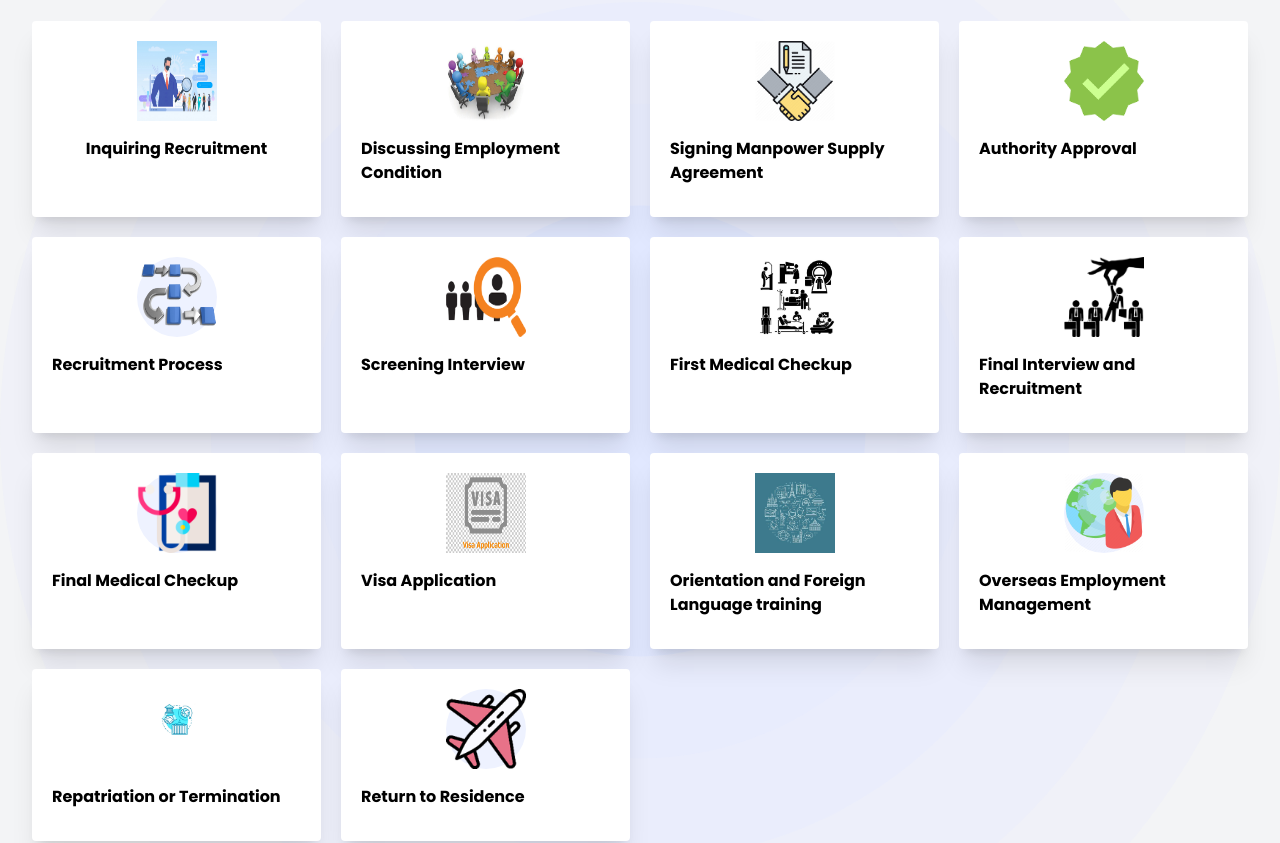
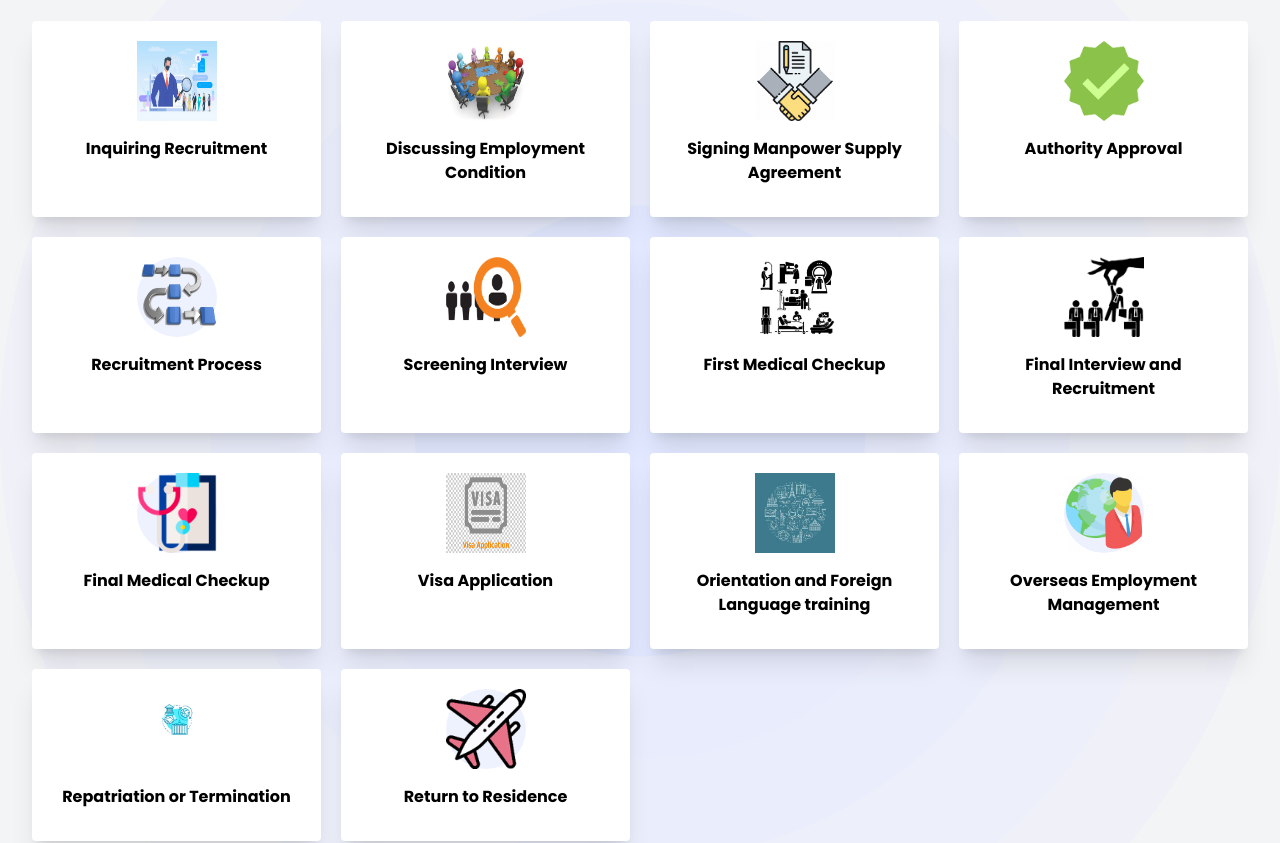
Before and after one commit to AnikHaque/JPN-Group, a React (Create React App) app: page /recruitment/proccess in a window 1280 px wide. Shown: the part 440-1283 px from the top of the page. Built offline with nearby package versions, Linux system fonts and the light colour scheme.

Commit message:
recruitment section updated

```diff
--- a/src/components/recruitment/HowRecruit.jsx
+++ b/src/components/recruitment/HowRecruit.jsx
@@ -67,7 +67,7 @@ const HowRecruit = () => {
             <div className="flex flex-col justify-between overflow-hidden text-left transition-shadow duration-200 bg-white rounded shadow-xl group hover:shadow-2xl">
               <div className="p-5">
                 <div className="flex items-center justify-center w-20 h-20 mx-auto mb-4 rounded-full bg-indigo-50">
-                  <img src={headhunting} className=""></img>
+                  <img src={headhunting} className="" alt=""></img>
                 </div>
                 <p className="mb-2 font-bold text-center">
                   Inquiring Recruitment
@@ -78,9 +78,9 @@ const HowRecruit = () => {
             <div className="flex flex-col justify-between overflow-hidden text-left transition-shadow duration-200 bg-white rounded shadow-xl group hover:shadow-2xl">
               <div className="p-5">
                 <div className="flex items-center justify-center w-20 h-20 mx-auto mb-4 rounded-full bg-indigo-50">
-                  <img src={discussion} className=""></img>
+                  <img src={discussion} className="" alt=""></img>
                 </div>
-                <p className="mb-2 font-bold">
+                <p className="mb-2 font-bold text-center">
                   Discussing Employment Condition
                 </p>
               </div>
@@ -89,9 +89,9 @@ const HowRecruit = () => {
             <div className="flex flex-col justify-between overflow-hidden text-left transition-shadow duration-200 bg-white rounded shadow-xl group hover:shadow-2xl">
               <div className="p-5">
                 <div className="flex items-center justify-center w-20 h-20 mx-auto mb-4 rounded-full bg-indigo-50">
-                  <img src={aggrement} className=""></img>
+                  <img src={aggrement} className="" alt=""></img>
                 </div>
-                <p className="mb-2 font-bold">
+                <p className="mb-2 font-bold text-center">
                   Signing Manpower Supply Agreement
                 </p>
               </div>
@@ -100,45 +100,51 @@ const HowRecruit = () => {
             <div className="flex flex-col justify-between overflow-hidden text-left transition-shadow duration-200 bg-white rounded shadow-xl group hover:shadow-2xl">
               <div className="p-5">
                 <div className="flex items-center justify-center w-20 h-20 mx-auto mb-4 rounded-full bg-indigo-50">
-                  <img src={approval} className=""></img>
+                  <img src={approval} className="" alt=""></img>
                 </div>
-                <p className="mb-2 font-bold">Authority Approval</p>
+                <p className="mb-2 font-bold text-center">Authority Approval</p>
               </div>
               <div className="w-full h-1 ml-auto duration-300 origin-left transform scale-x-0 bg-deep-purple-accent-400 group-hover:scale-x-100" />
             </div>
             <div className="flex flex-col justify-between overflow-hidden text-left transition-shadow duration-200 bg-white rounded shadow-xl group hover:shadow-2xl">
               <div className="p-5">
                 <div className="flex items-center justify-center w-20 h-20 mx-auto mb-4 rounded-full bg-indigo-50">
-                  <img src={recruitmentProccess} className=""></img>
+                  <img src={recruitmentProccess} className="" alt=""></img>
                 </div>
-                <p className="mb-2 font-bold">Recruitment Process</p>
+                <p className="mb-2 font-bold text-center">
+                  Recruitment Process
+                </p>
               </div>
               <div className="w-full h-1 ml-auto duration-300 origin-left transform scale-x-0 bg-deep-purple-accent-400 group-hover:scale-x-100" />
             </div>
             <div className="flex flex-col justify-between overflow-hidden text-left transition-shadow duration-200 bg-white rounded shadow-xl group hover:shadow-2xl">
               <div className="p-5">
                 <div className="flex items-center justify-center w-20 h-20 mx-auto mb-4 rounded-full bg-indigo-50">
-                  <img src={screening} className=""></img>
+                  <img src={screening} className="" alt=""></img>
                 </div>
-                <p className="mb-2 font-bold">Screening Interview</p>
+                <p className="mb-2 font-bold text-center">
+                  Screening Interview
+                </p>
               </div>
               <div className="w-full h-1 ml-auto duration-300 origin-left transform scale-x-0 bg-deep-purple-accent-400 group-hover:scale-x-100" />
             </div>
             <div className="flex flex-col justify-between overflow-hidden text-left transition-shadow duration-200 bg-white rounded shadow-xl group hover:shadow-2xl">
               <div className="p-5">
                 <div className="flex items-center justify-center w-20 h-20 mx-auto mb-4 rounded-full bg-indigo-50">
-                  <img src={firstMedical} className=""></img>
+                  <img src={firstMedical} className="" alt=""></img>
                 </div>
-                <p className="mb-2 font-bold">First Medical Checkup</p>
+                <p className="mb-2 font-bold text-center">
+                  First Medical Checkup
+                </p>
               </div>
               <div className="w-full h-1 ml-auto duration-300 origin-left transform scale-x-0 bg-deep-purple-accent-400 group-hover:scale-x-100" />
             </div>
             <div className="flex flex-col justify-between overflow-hidden text-left transition-shadow duration-200 bg-white rounded shadow-xl group hover:shadow-2xl">
               <div className="p-5">
                 <div className="flex items-center justify-center w-20 h-20 mx-auto mb-4 rounded-full bg-indigo-50">
-                  <img src={finaLinterview} className=""></img>
+                  <img src={finaLinterview} className="" alt=""></img>
                 </div>
-                <p className="mb-2 font-bold">
+                <p className="mb-2 font-bold text-center">
                   Final Interview and Recruitment
                 </p>
               </div>
@@ -147,27 +153,29 @@ const HowRecruit = () => {
             <div className="flex flex-col justify-between overflow-hidden text-left transition-shadow duration-200 bg-white rounded shadow-xl group hover:shadow-2xl">
               <div className="p-5">
                 <div className="flex items-center justify-center w-20 h-20 mx-auto mb-4 rounded-full bg-indigo-50">
-                  <img src={finaLMedical} className=""></img>
+                  <img src={finaLMedical} className="" alt=""></img>
                 </div>
-                <p className="mb-2 font-bold">Final Medical Checkup</p>
+                <p className="mb-2 font-bold text-center">
+                  Final Medical Checkup
+                </p>
               </div>
               <div className="w-full h-1 ml-auto duration-300 origin-left transform scale-x-0 bg-deep-purple-accent-400 group-hover:scale-x-100" />
             </div>
             <div className="flex flex-col justify-between overflow-hidden text-left transition-shadow duration-200 bg-white rounded shadow-xl group hover:shadow-2xl">
               <div className="p-5">
                 <div className="flex items-center justify-center w-20 h-20 mx-auto mb-4 rounded-full bg-indigo-50">
-                  <img src={visa} className=""></img>
+                  <img src={visa} className="" alt=""></img>
                 </div>
-                <p className="mb-2 font-bold">Visa Application</p>
+                <p className="mb-2 font-bold text-center">Visa Application</p>
               </div>
               <div className="w-full h-1 ml-auto duration-300 origin-left transform scale-x-0 bg-deep-purple-accent-400 group-hover:scale-x-100" />
             </div>
             <div className="flex flex-col justify-between overflow-hidden text-left transition-shadow duration-200 bg-white rounded shadow-xl group hover:shadow-2xl">
               <div className="p-5">
                 <div className="flex items-center justify-center w-20 h-20 mx-auto mb-4 rounded-full bg-indigo-50">
-                  <img src={orientation} className=""></img>
+                  <img src={orientation} className="" alt=""></img>
                 </div>
-                <p className="mb-2 font-bold">
+                <p className="mb-2 font-bold text-center">
                   Orientation and Foreign Language training
                 </p>
               </div>
@@ -176,27 +184,33 @@ const HowRecruit = () => {
             <div className="flex flex-col justify-between overflow-hidden text-left transition-shadow duration-200 bg-white rounded shadow-xl group hover:shadow-2xl">
               <div className="p-5">
                 <div className="flex items-center justify-center w-20 h-20 mx-auto mb-4 rounded-full bg-indigo-50">
-                  <img src={overseasEmployee} className=""></img>
+                  <img src={overseasEmployee} className="" alt=""></img>
                 </div>
-                <p className="mb-2 font-bold">Overseas Employment Management</p>
+                <p className="mb-2 font-bold text-center">
+                  Overseas Employment Management
+                </p>
               </div>
               <div className="w-full h-1 ml-auto duration-300 origin-left transform scale-x-0 bg-deep-purple-accent-400 group-hover:scale-x-100" />
             </div>
             <div className="flex flex-col justify-between overflow-hidden text-left transition-shadow duration-200 bg-white rounded shadow-xl group hover:shadow-2xl">
               <div className="p-5">
                 <div className="flex items-center justify-center w-20 h-20 mx-auto mb-4 rounded-full bg-indigo-50">
-                  <img src={termination} className=""></img>
+                  <img src={termination} className="" alt=""></img>
                 </div>
-                <p className="mb-2 font-bold">Repatriation or Termination</p>
+                <p className="mb-2 font-bold text-center">
+                  Repatriation or Termination
+                </p>
               </div>
               <div className="w-full h-1 ml-auto duration-300 origin-left transform scale-x-0 bg-deep-purple-accent-400 group-hover:scale-x-100" />
             </div>
             <div className="flex flex-col justify-between overflow-hidden text-left transition-shadow duration-200 bg-white rounded shadow-xl group hover:shadow-2xl">
               <div className="p-5">
                 <div className="flex items-center justify-center w-20 h-20 mx-auto mb-4 rounded-full bg-indigo-50">
-                  <img src={backhome} className=""></img>
+                  <img src={backhome} className="" alt=""></img>
                 </div>
-                <p className="mb-2 font-bold">Return to Residence</p>
+                <p className="mb-2 font-bold text-center">
+                  Return to Residence
+                </p>
               </div>
               <div className="w-full h-1 ml-auto duration-300 origin-left transform scale-x-0 bg-deep-purple-accent-400 group-hover:scale-x-100" />
             </div>
```
Also changed, not shown: src/components/recruitment/WhatWeDo.jsx (+25 -15 lines).
